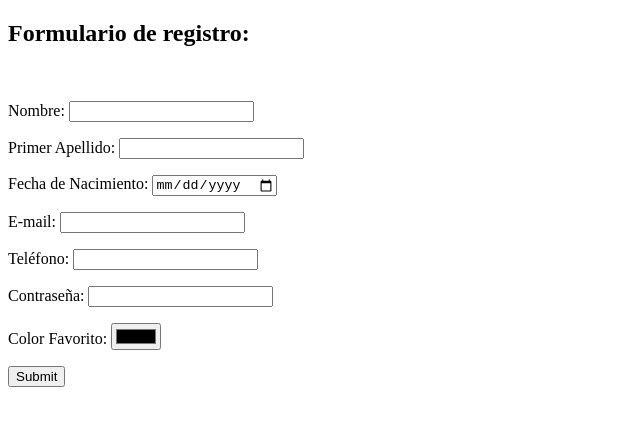
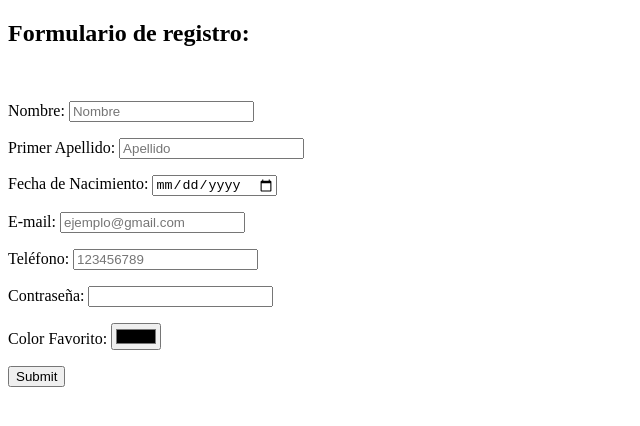
Before and after one commit to pablogodiaz/interfaces-usuario, a plain HTML site: page index.html in a window 1280 px wide. Shown: the whole page, without its empty margins (0-640 px from the left). Drawn offline with Linux system fonts and the light colour scheme.

Commit message:
Added placeholders

```diff
--- a/index.html
+++ b/index.html
@@ -8,12 +8,12 @@
         <form action="" >
             <p>
                 <label for="firstname">Nombre:</label>
-                <input type="text" name="firstname" id="firstname" title='Introduce tu nombre' autocomplete="nombre" required/>
+                <input type="text" name="firstname" id="firstname" title='Introduce tu nombre' autocomplete="nombre" placeholder="Nombre" required/>
             </p>
 
             <p>
                 <label for="lastname">Primer Apellido:</label>
-                <input type="text" name="lastname" id="lastname" title='Introduce tu primer apellido' autocomplete="apellido" required/>
+                <input type="text" name="lastname" id="lastname" title='Introduce tu primer apellido' autocomplete="apellido" placeholder="Apellido" required/>
             </p>
 
             <p>
@@ -23,12 +23,12 @@
 
             <p>
                 <label for="email">E-mail:</label>
-                <input type="email" name="email" id="email" title='Introduce tu correo electr&oacute;nico' autocomplete="email" required/>
+                <input type="email" name="email" id="email" title='Introduce tu correo electr&oacute;nico' autocomplete="email" placeholder="ejemplo@gmail.com" required/>
             </p>
 
             <p>
                 <label for="phonenumber">Tel&eacute;fono:</label>
-                <input type="tel" name="phonenumber" id="phonenumber" title='Introduce tu tel&eacute;fono' autocomplete="tel&eacute;fono"/>
+                <input type="tel" name="phonenumber" id="phonenumber" title='Introduce tu tel&eacute;fono' autocomplete="tel&eacute;fono" placeholder="123456789"/>
             </p>
 
             <p>
```
